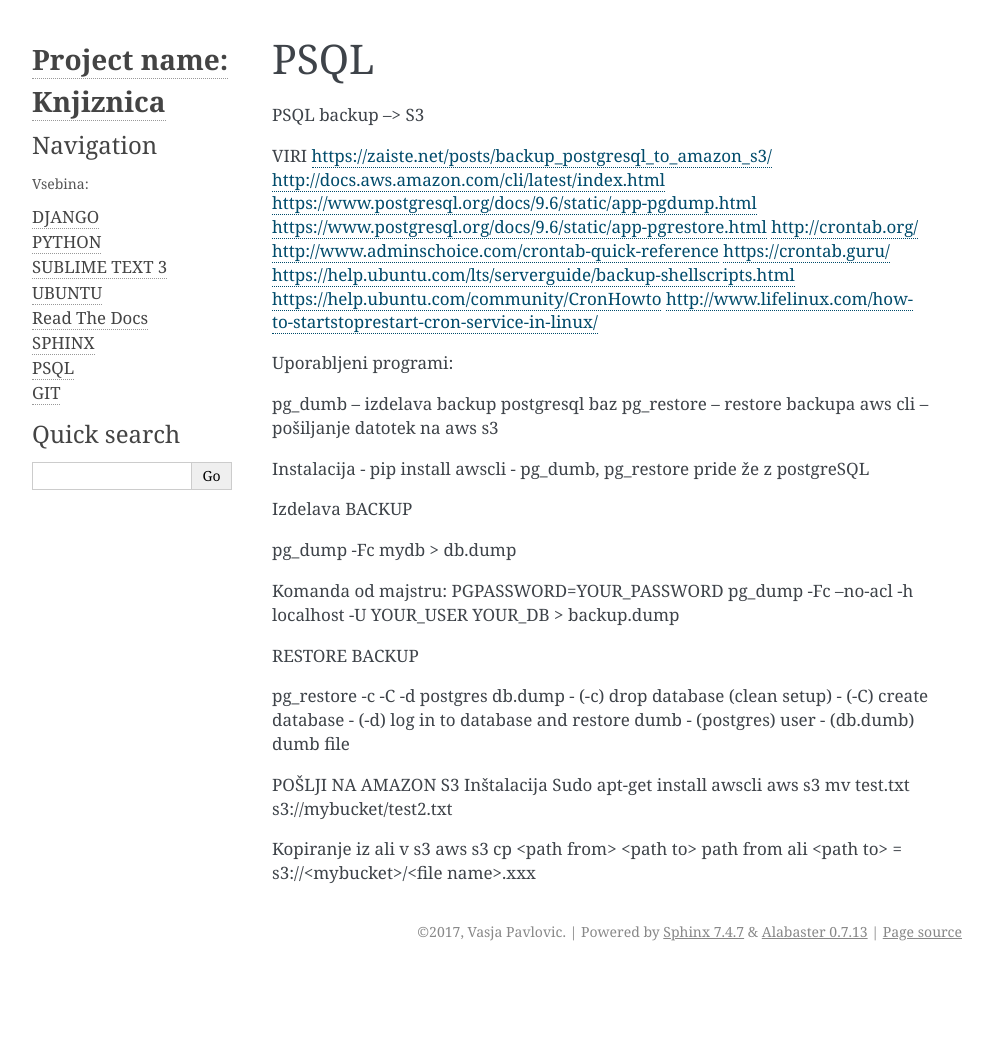
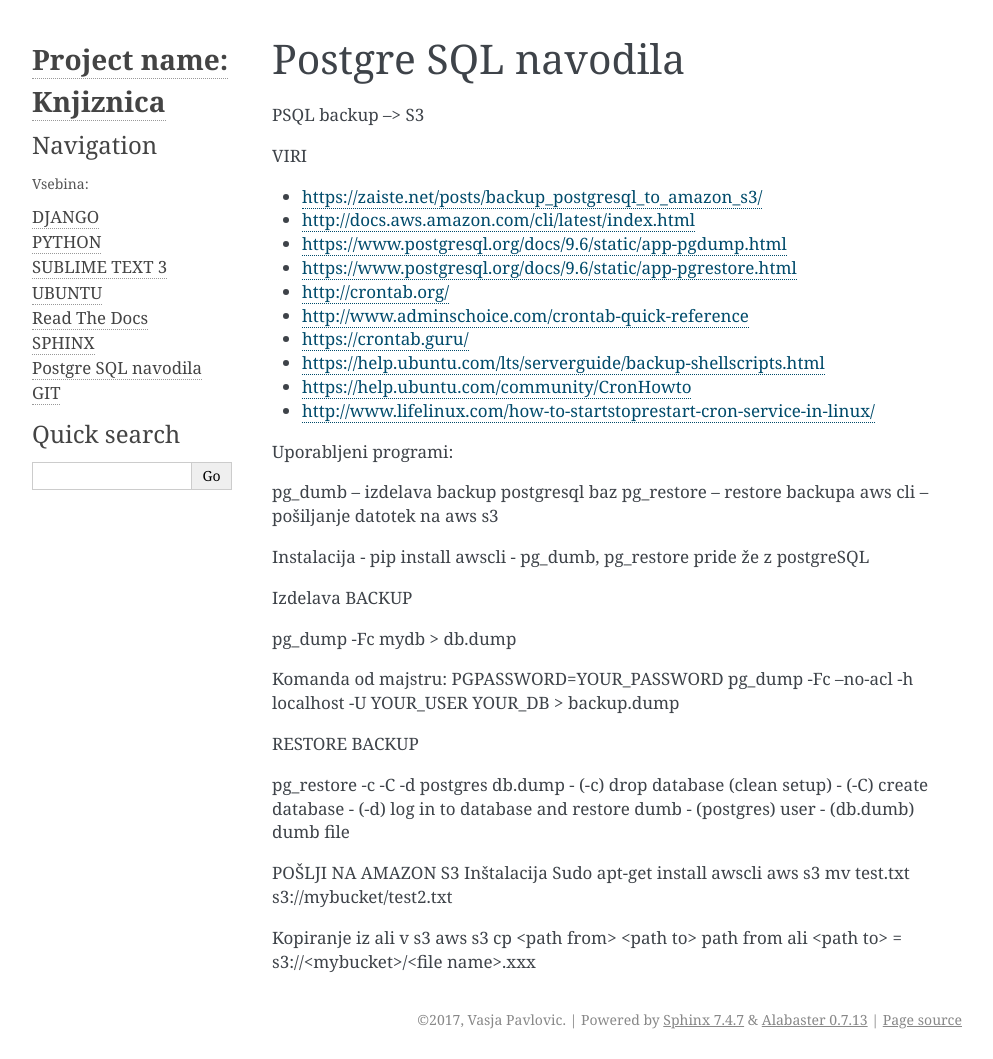
Before and after one commit to vasjapavlovic/knjiznica, a Sphinx documentation site: the page built from docs/PostgreSQL.rst, in a window 1280 px wide. Shown: the whole page, without its empty margins (148-1141 px from the left). Built offline with Sphinx 7.4.7, drawn with Linux system fonts in a browser that asks for light colours; before the commit the page ends 971 px from its top, so only the background shows below that.

Commit message:
posgresql posodobitev

```diff
--- a/docs/PostgreSQL.rst
+++ b/docs/PostgreSQL.rst
@@ -1,19 +1,20 @@
-PSQL
-====
+Postgre SQL navodila
+====================
 
 PSQL backup --> S3
 
 VIRI
-https://zaiste.net/posts/backup_postgresql_to_amazon_s3/
-http://docs.aws.amazon.com/cli/latest/index.html
-https://www.postgresql.org/docs/9.6/static/app-pgdump.html
-https://www.postgresql.org/docs/9.6/static/app-pgrestore.html
-http://crontab.org/
-http://www.adminschoice.com/crontab-quick-reference
-https://crontab.guru/
-https://help.ubuntu.com/lts/serverguide/backup-shellscripts.html
-https://help.ubuntu.com/community/CronHowto
-http://www.lifelinux.com/how-to-startstoprestart-cron-service-in-linux/
+
+* https://zaiste.net/posts/backup_postgresql_to_amazon_s3/
+* http://docs.aws.amazon.com/cli/latest/index.html
+* https://www.postgresql.org/docs/9.6/static/app-pgdump.html
+* https://www.postgresql.org/docs/9.6/static/app-pgrestore.html
+* http://crontab.org/
+* http://www.adminschoice.com/crontab-quick-reference
+* https://crontab.guru/
+* https://help.ubuntu.com/lts/serverguide/backup-shellscripts.html
+* https://help.ubuntu.com/community/CronHowto
+* http://www.lifelinux.com/how-to-startstoprestart-cron-service-in-linux/
 
 
 
```
